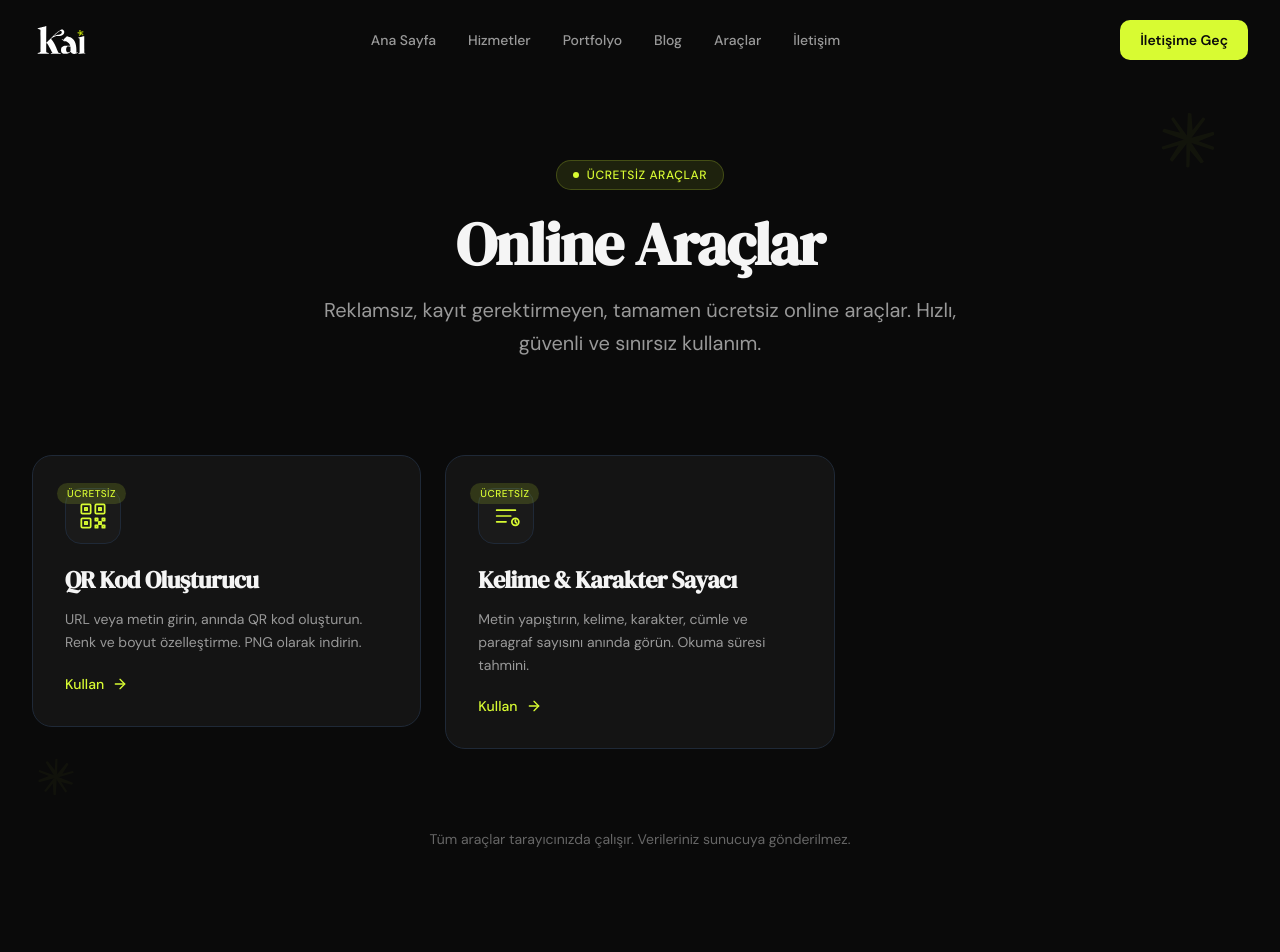
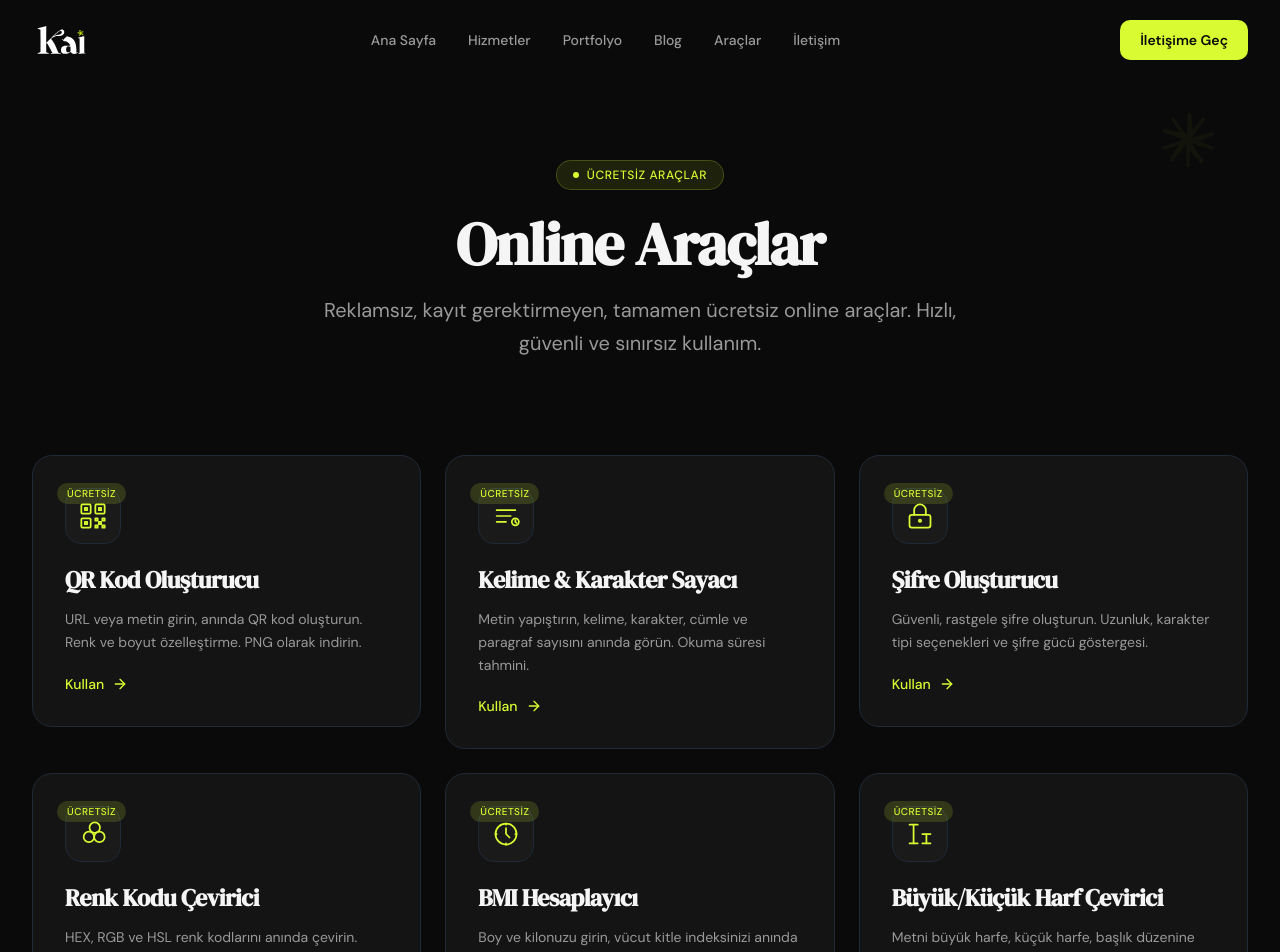
Before and after one commit to Kamicyus/thekai-co, a Next.js app: page /araclar in a window 1280 px wide. Shown: the top 952 px of the page. Built offline with nearby package versions, Linux system fonts and the light colour scheme.

Commit message:
Hero: içerik bloğu aşağı kaydırıldı (daha merkezi görünüm)
Co-Authored-By: Claude Opus 4.6 (1M context) <noreply@anthropic.com>

```diff
--- a/src/app/araclar/page.tsx
+++ b/src/app/araclar/page.tsx
@@ -29,6 +29,37 @@ const toolIcons: Record<string, React.ReactNode> = {
       <path d="M4 17h8" />
       <circle cx="20" cy="17" r="3" />
       <path d="M20 15.5v1.5l1 1" />
+    </svg>
+  ),
+  password: (
+    <svg width="28" height="28" viewBox="0 0 24 24" fill="none" stroke="currentColor" strokeWidth="1.5" strokeLinecap="round" strokeLinejoin="round">
+      <rect x="3" y="11" width="18" height="11" rx="2" ry="2" />
+      <path d="M7 11V7a5 5 0 0 1 10 0v4" />
+      <circle cx="12" cy="16" r="1" />
+    </svg>
+  ),
+  color: (
+    <svg width="28" height="28" viewBox="0 0 24 24" fill="none" stroke="currentColor" strokeWidth="1.5" strokeLinecap="round" strokeLinejoin="round">
+      <circle cx="13.5" cy="6.5" r="4.5" />
+      <circle cx="17.5" cy="14.5" r="4.5" />
+      <circle cx="8.5" cy="14.5" r="4.5" />
+    </svg>
+  ),
+  bmi: (
+    <svg width="28" height="28" viewBox="0 0 24 24" fill="none" stroke="currentColor" strokeWidth="1.5" strokeLinecap="round" strokeLinejoin="round">
+      <path d="M12 3v1m0 16v1m-9-9h1m16 0h1" />
+      <circle cx="12" cy="12" r="9" />
+      <path d="M12 7v5l3 3" />
+    </svg>
+  ),
+  textcase: (
+    <svg width="28" height="28" viewBox="0 0 24 24" fill="none" stroke="currentColor" strokeWidth="1.5" strokeLinecap="round" strokeLinejoin="round">
+      <path d="M3 20h7" />
+      <path d="M6.5 20V4" />
+      <path d="M3 4h7" />
+      <path d="M14 20h7" />
+      <path d="M17.5 20v-8" />
+      <path d="M14 12h7" />
     </svg>
   ),
 };
--- /dev/null
+++ b/src/app/araclar/sifre-olusturucu/layout.tsx
@@ -0,0 +1,35 @@
+import type { Metadata } from "next";
+
+export const metadata: Metadata = {
+  title: "Ücretsiz Güvenli Şifre Oluşturucu | The Kai",
+  description:
+    "Güvenli, rastgele şifre oluşturun. Uzunluk ve karakter tipi seçenekleri, şifre gücü göstergesi. Reklamsız, ücretsiz, hızlı.",
+  openGraph: {
+    title: "Ücretsiz Güvenli Şifre Oluşturucu | The Kai",
+    description:
+      "Güvenli, rastgele şifre oluşturun. Uzunluk ve karakter tipi seçenekleri, şifre gücü göstergesi. Reklamsız, ücretsiz, hızlı.",
+    url: "https://thekai.co/araclar/sifre-olusturucu",
+    siteName: "The Kai",
+    type: "website",
+    locale: "tr_TR",
+    images: [
+      {
+        url: "https://thekai.co/images/og-image.png",
+        width: 1200,
+        height: 630,
+        alt: "The Kai - Ücretsiz Güvenli Şifre Oluşturucu",
+      },
+    ],
+  },
+  alternates: {
+    canonical: "/araclar/sifre-olusturucu",
+  },
+};
+
+export default function SifreOlusturucuLayout({
+  children,
+}: {
+  children: React.ReactNode;
+}) {
+  return <>{children}</>;
+}
--- a/src/app/sitemap.ts
+++ b/src/app/sitemap.ts
@@ -54,6 +54,30 @@ export default function sitemap(): MetadataRoute.Sitemap {
       changeFrequency: "monthly",
       priority: 0.7,
     },
+    {
+      url: "https://thekai.co/araclar/sifre-olusturucu",
+      lastModified: new Date(),
+      changeFrequency: "monthly",
+      priority: 0.7,
+    },
+    {
+      url: "https://thekai.co/araclar/renk-cevirici",
+      lastModified: new Date(),
+      changeFrequency: "monthly",
+      priority: 0.7,
+    },
+    {
+      url: "https://thekai.co/araclar/bmi-hesaplayici",
+      lastModified: new Date(),
+      changeFrequency: "monthly",
+      priority: 0.7,
+    },
+    {
+      url: "https://thekai.co/araclar/harf-cevirici",
+      lastModified: new Date(),
+      changeFrequency: "monthly",
+      priority: 0.7,
+    },
     ...blogEntries,
   ];
 }
--- a/src/components/sections/Hero.tsx
+++ b/src/components/sections/Hero.tsx
@@ -42,7 +42,7 @@ export default function Hero() {
       </div>
 
       {/* Content */}
-      <div className="relative z-10 w-full max-w-[1280px] mx-auto px-6 lg:px-8 text-center -mt-8 sm:-mt-12">
+      <div className="relative z-10 w-full max-w-[1280px] mx-auto px-6 lg:px-8 text-center mt-8 sm:mt-4">
         {/* Headline */}
         <motion.div
           initial={{ opacity: 0, y: 30 }}
--- a/src/lib/constants.ts
+++ b/src/lib/constants.ts
@@ -89,6 +89,30 @@ export const TOOLS = [
     icon: "counter",
     slug: "kelime-sayaci",
   },
+  {
+    title: "Şifre Oluşturucu",
+    description: "Güvenli, rastgele şifre oluşturun. Uzunluk, karakter tipi seçenekleri ve şifre gücü göstergesi.",
+    icon: "password",
+    slug: "sifre-olusturucu",
+  },
+  {
+    title: "Renk Kodu Çevirici",
+    description: "HEX, RGB ve HSL renk kodlarını anında çevirin. Canlı önizleme ve kopyalama.",
+    icon: "color",
+    slug: "renk-cevirici",
+  },
+  {
+    title: "BMI Hesaplayıcı",
+    description: "Boy ve kilonuzu girin, vücut kitle indeksinizi anında hesaplayın. Sağlıklı kilo aralığı göstergesi.",
+    icon: "bmi",
+    slug: "bmi-hesaplayici",
+  },
+  {
+    title: "Büyük/Küçük Harf Çevirici",
+    description: "Metni büyük harfe, küçük harfe, başlık düzenine veya cümle düzenine anında çevirin.",
+    icon: "textcase",
+    slug: "harf-cevirici",
+  },
 ] as const;
 
 export const STATS = [
```
